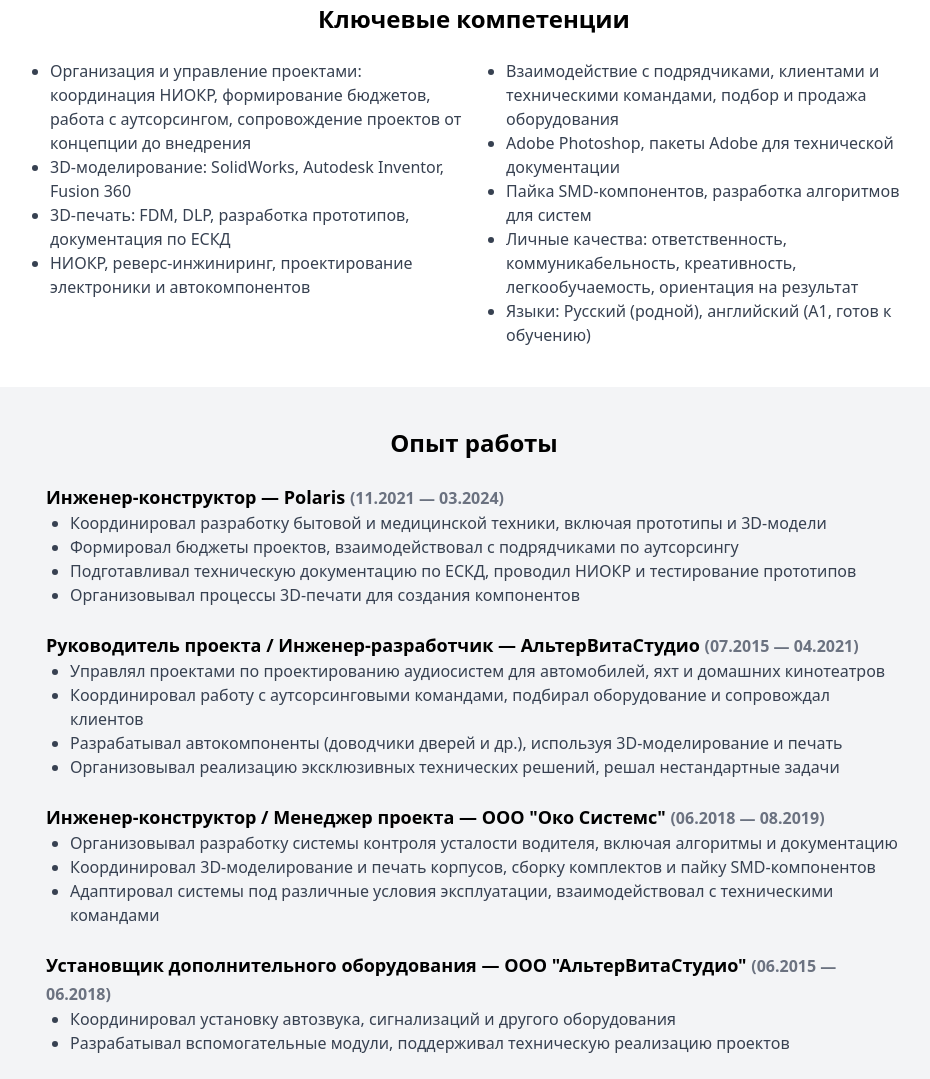
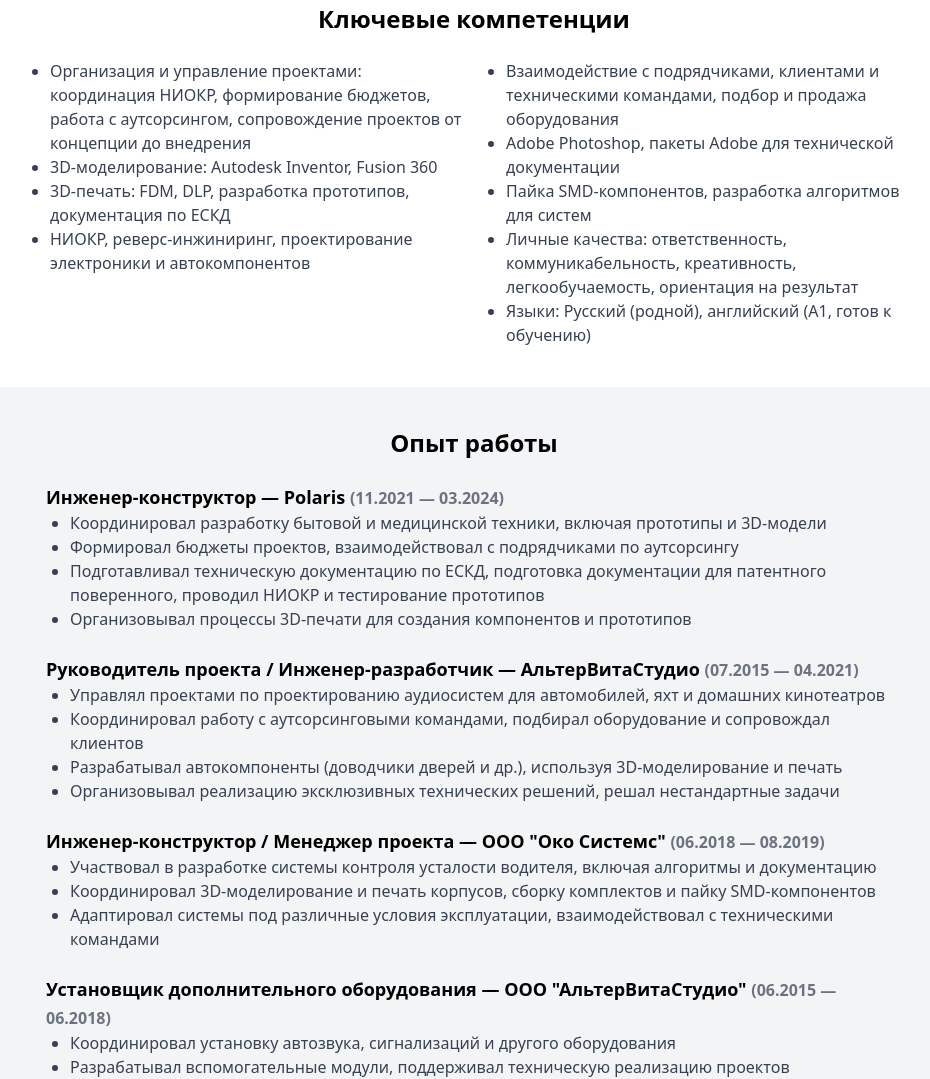
Before and after one commit to Den20050/resume-portfolio, a plain HTML site: page niokr/index.html in a window 1280 px wide. Shown: the part 561-1640 px from the top of the page, without its empty margins (166-1096 px from the left). Drawn offline with nearby package versions, Linux system fonts and the light colour scheme.

Commit message:
index.html

```diff
--- a/niokr/index.html
+++ b/niokr/index.html
@@ -18,7 +18,7 @@
     <h2 class="text-2xl font-bold text-center">Цель</h2>
     <p class="mt-4 text-gray-700 text-center">
       Помощник руководителя отдела НИОКР в компании, занимающейся разработкой технических или медицинских устройств.<br>
-      <b>Ожидаемая зарплата:</b> 180 000 ₽.<br>
+      <b>Ожидаемая зарплата:</b> 220 000 ₽.<br>
       Готов к полной или частичной занятости, проектной работе, гибкому графику или удаленной работе.
     </p>
   </section>
@@ -29,7 +29,7 @@
       <div>
         <ul class="list-disc pl-6 text-gray-700">
           <li>Организация и управление проектами: координация НИОКР, формирование бюджетов, работа с аутсорсингом, сопровождение проектов от концепции до внедрения</li>
-          <li>3D-моделирование: SolidWorks, Autodesk Inventor, Fusion 360</li>
+          <li>3D-моделирование: Autodesk Inventor, Fusion 360</li>
           <li>3D-печать: FDM, DLP, разработка прототипов, документация по ЕСКД</li>
           <li>НИОКР, реверс-инжиниринг, проектирование электроники и автокомпонентов</li>
         </ul>
@@ -54,8 +54,8 @@
         <ul class="list-disc pl-6 text-gray-700">
           <li>Координировал разработку бытовой и медицинской техники, включая прототипы и 3D-модели</li>
           <li>Формировал бюджеты проектов, взаимодействовал с подрядчиками по аутсорсингу</li>
-          <li>Подготавливал техническую документацию по ЕСКД, проводил НИОКР и тестирование прототипов</li>
-          <li>Организовывал процессы 3D-печати для создания компонентов</li>
+          <li>Подготавливал техническую документацию по ЕСКД, подготовка документации для патентного поверенного, проводил НИОКР и тестирование прототипов</li>
+          <li>Организовывал процессы 3D-печати для создания компонентов и прототипов</li>
         </ul>
       </div>
       <div>
@@ -70,7 +70,7 @@
       <div>
         <h3 class="text-lg font-semibold">Инженер-конструктор / Менеджер проекта — ООО "Око Системс" <span class="text-gray-500 text-base">(06.2018 — 08.2019)</span></h3>
         <ul class="list-disc pl-6 text-gray-700">
-          <li>Организовывал разработку системы контроля усталости водителя, включая алгоритмы и документацию</li>
+          <li>Участвовал в разработке системы контроля усталости водителя, включая алгоритмы и документацию</li>
           <li>Координировал 3D-моделирование и печать корпусов, сборку комплектов и пайку SMD-компонентов</li>
           <li>Адаптировал системы под различные условия эксплуатации, взаимодействовал с техническими командами</li>
         </ul>
```
